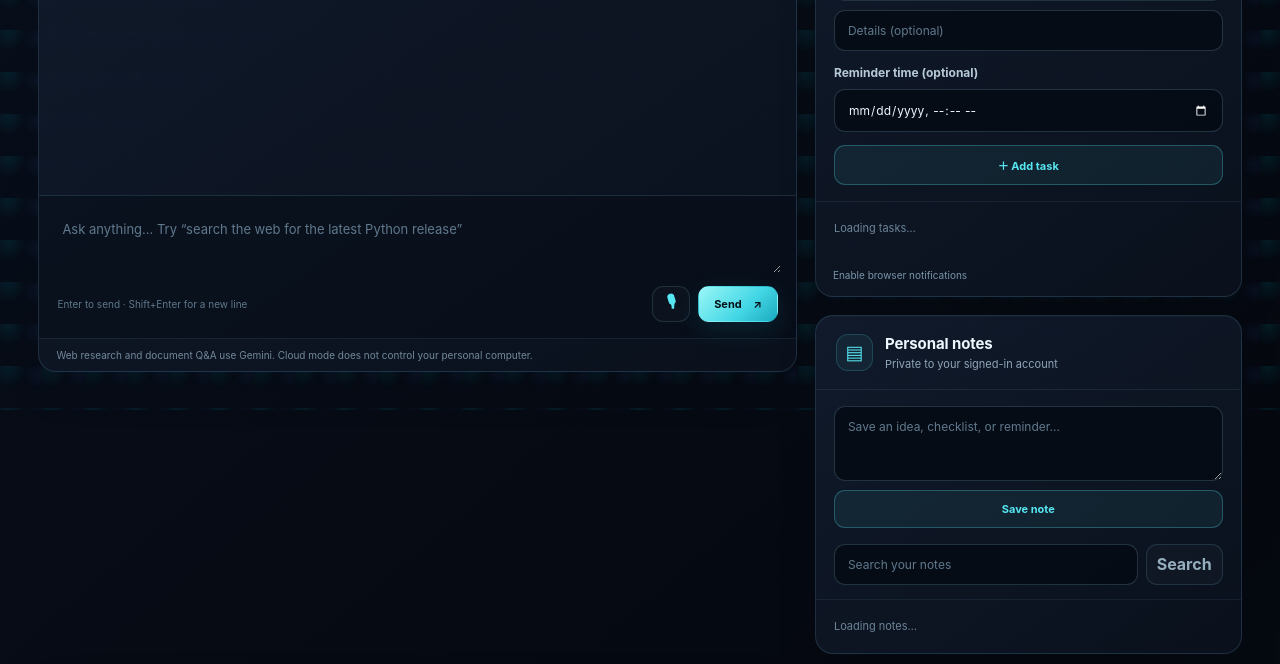
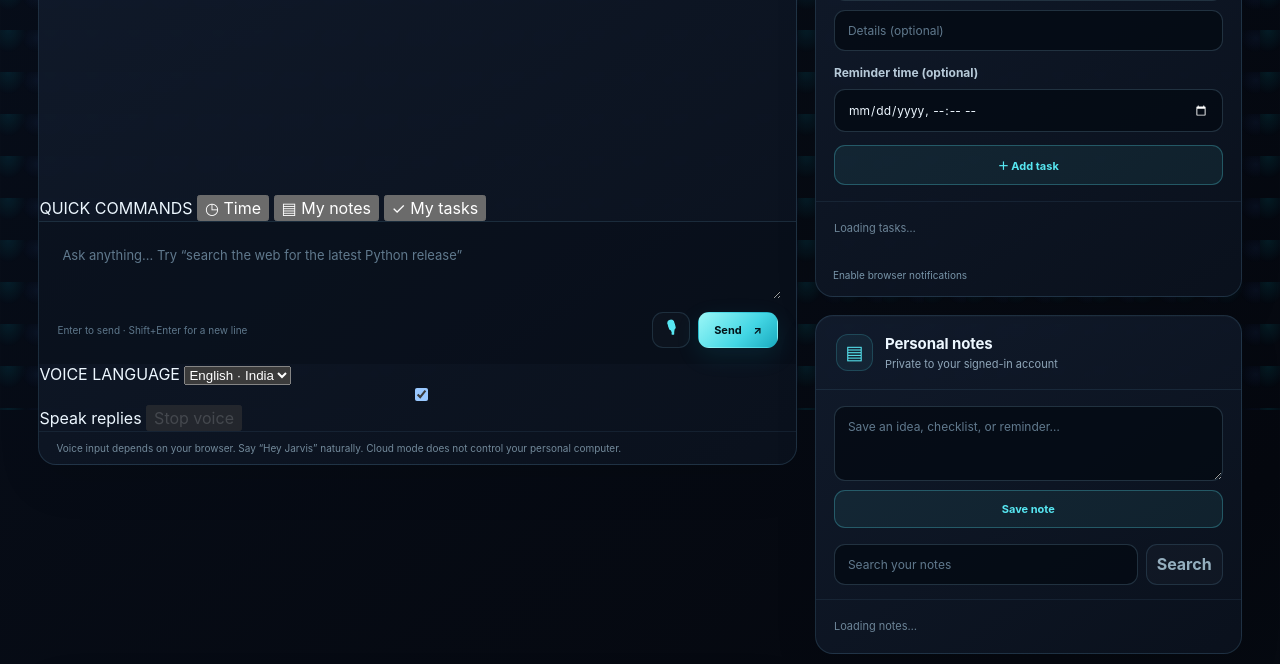
Before and after one commit to ajayyy11/AJARVIS-An-AI-Personal-Voice-Assistant-, a Flask app: template A.JARVIS/templates/cloud_dashboard.html in a window 1280 px wide. Shown: the part 390-1054 px from the top of the page. Run offline with Flask 3, Linux system fonts and the light colour scheme; the template is opened without the code that fills it, so the values that code supplies are empty.

Commit message:
ui: add voice controls and quick command console

```diff
--- a/A.JARVIS/templates/cloud_dashboard.html
+++ b/A.JARVIS/templates/cloud_dashboard.html
@@ -39,13 +39,19 @@
         <div class="panel-heading">
           <div class="panel-symbol">✳</div>
           <div><h2>Ask AJARVIS</h2><p>AI assistant · web research · personal memory</p></div>
-          <span class="panel-status">READY</span>
+          <span id="assistantStatus" class="panel-status" data-state="ready" role="status" aria-live="polite">READY</span>
         </div>
         <div id="chatLog" class="chat-log" aria-live="polite">
           <div class="chat-message assistant-message">
             <span class="message-orb">A</span>
             <div><small>AJARVIS</small><p>Hello {{ user }}. Ask me a question, search your saved notes, research a current topic, or look inside an uploaded document.</p></div>
           </div>
+        </div>
+        <div class="quick-actions" aria-label="Quick commands">
+          <span class="quick-actions-label">QUICK COMMANDS</span>
+          <button type="button" class="quick-command" data-command="What time is it?">◷ Time</button>
+          <button type="button" class="quick-command" data-command="Read my notes">▤ My notes</button>
+          <button type="button" class="quick-command" data-command="List my tasks">✓ My tasks</button>
         </div>
         <form id="chatForm" class="chat-composer">
           <textarea id="commandInput" rows="2" maxlength="2000" placeholder="Ask anything… Try “search the web for the latest Python release”" required></textarea>
@@ -57,7 +63,22 @@
             </div>
           </div>
         </form>
-        <p class="capability-note">Web research and document Q&amp;A use Gemini. Cloud mode does not control your personal computer.</p>
+        <div class="voice-toolbar" aria-label="Voice settings">
+          <label class="voice-language-label" for="voiceLanguage">VOICE LANGUAGE
+            <select id="voiceLanguage" aria-label="Voice recognition and spoken reply language">
+              <option value="en-IN" selected>English · India</option>
+              <option value="en-US">English · US</option>
+              <option value="ta-IN">தமிழ் · Tamil</option>
+              <option value="hi-IN">हिन्दी · Hindi</option>
+            </select>
+          </label>
+          <label class="voice-output-toggle" for="voiceOutput">
+            <input id="voiceOutput" type="checkbox" checked>
+            <span>Speak replies</span>
+          </label>
+          <button id="stopSpeakingButton" type="button" class="stop-voice-button" disabled>Stop voice</button>
+        </div>
+        <p class="capability-note">Voice input depends on your browser. Say “Hey Jarvis” naturally. Cloud mode does not control your personal computer.</p>
       </div>
 
       <div class="panel tasks-panel">
```
